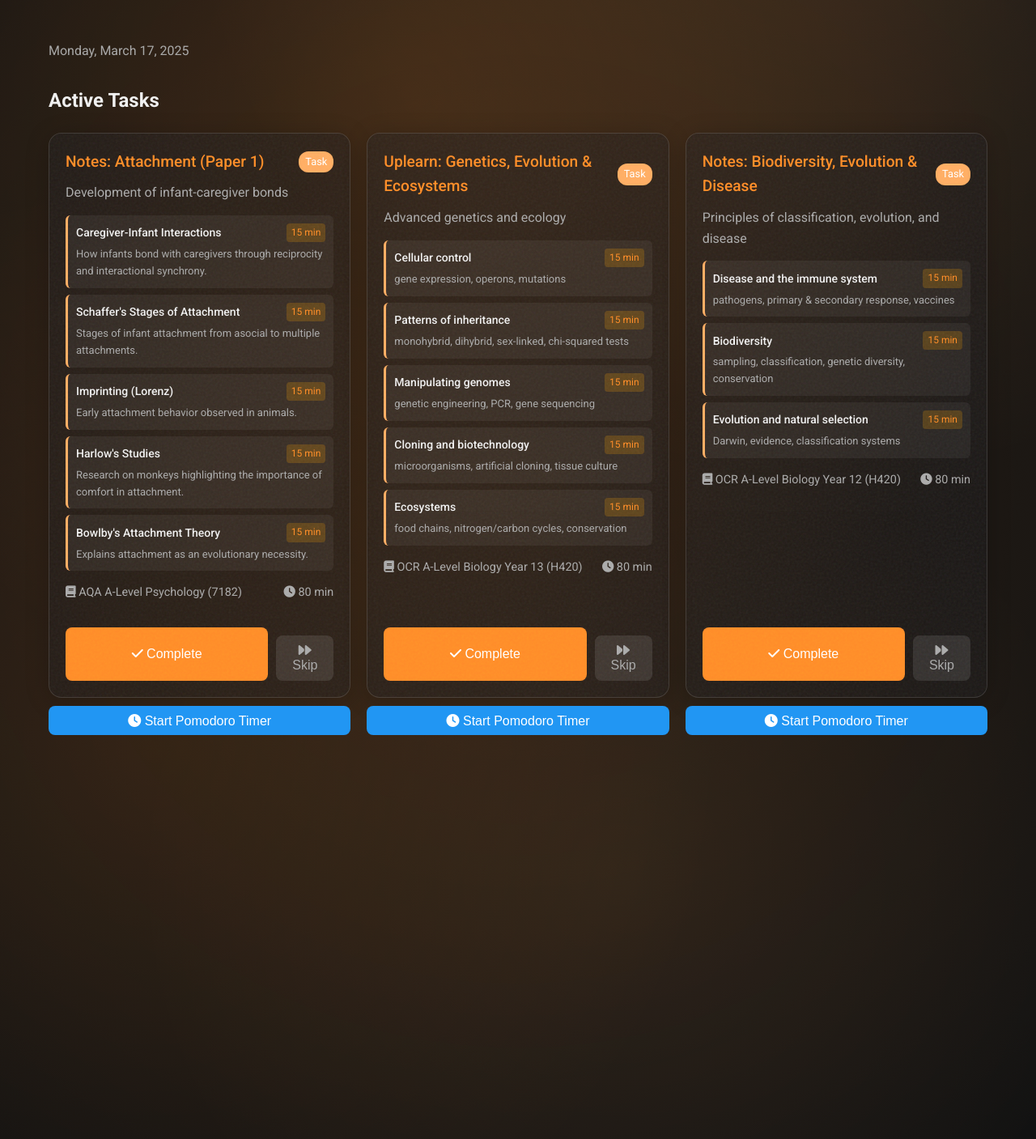
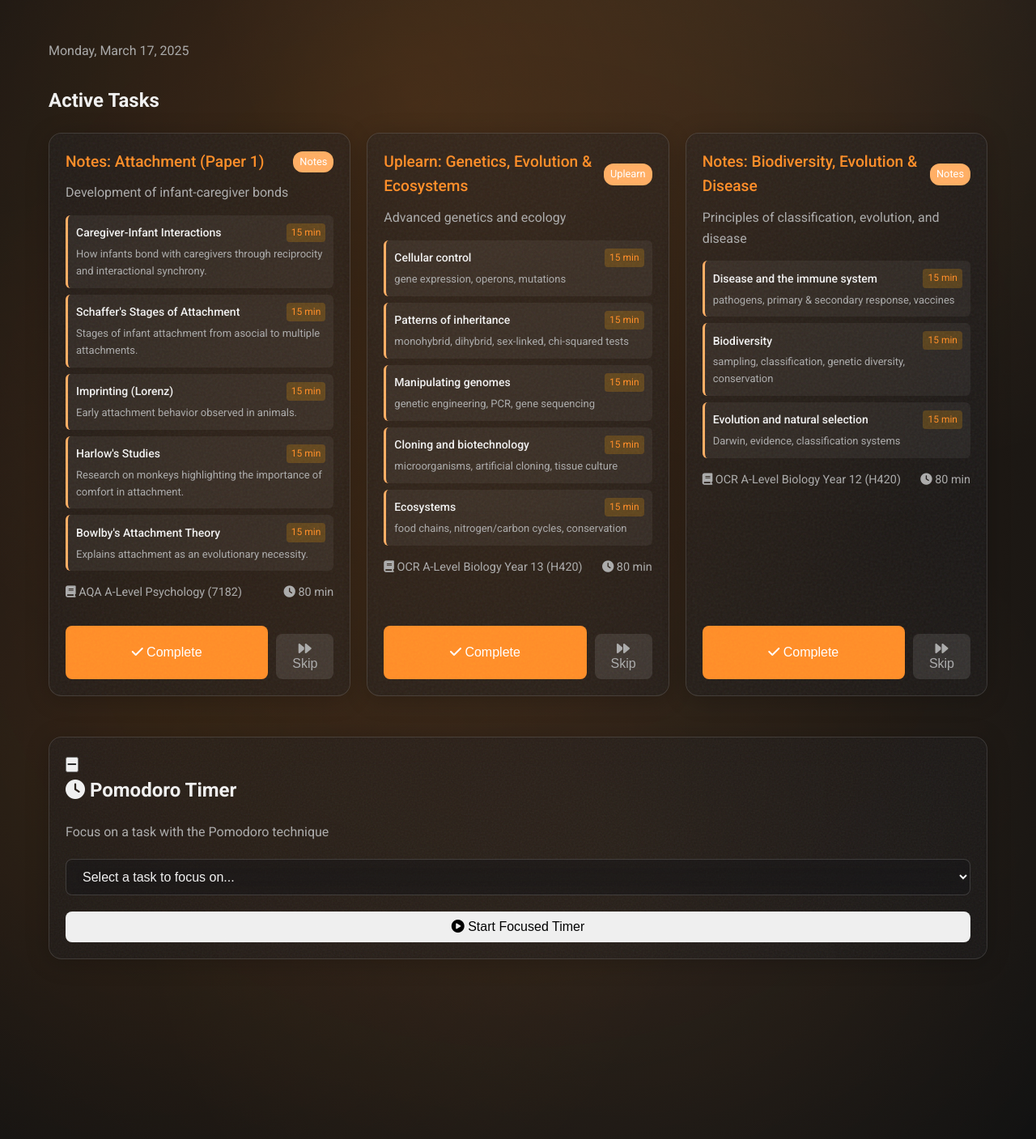
Before and after one commit to PURUSHOTHAM-REDDY-N/03Prod, a Flask app: page / in a window 1280 px wide. Shown: the part 204-1611 px from the top of the page at 81% size. Run offline with Flask 3, Linux system fonts and the light colour scheme; a user stored in the database is signed in; data comes from the database, SQL or seed files in the repository.

Commit message:
Improved UI: Added compact Pomodoro timer with hide/show functionality and fixed task type capitalization

```diff
--- a/app/templates/main/index.html
+++ b/app/templates/main/index.html
@@ -1,6 +1,95 @@
 {% extends "base.html" %}
 
 {% block title %}Dashboard | Timetable{% endblock %}
+
+{% block styles %}
+<style>
+    .pomodoro-compact {
+        max-width: 100%;
+        margin-left: auto;
+        margin-right: auto;
+        background-color: var(--accent-color);
+        border: 1px solid rgba(255, 149, 0, 0.5);
+        position: relative;
+    }
+
+    .pomodoro-compact h2 {
+        color: white;
+    }
+
+    .pomodoro-compact p {
+        color: rgba(255, 255, 255, 0.8);
+    }
+
+    .pomodoro-compact select {
+        border: 1px solid rgba(255, 255, 255, 0.3);
+        background-color: rgba(255, 255, 255, 0.9);
+    }
+
+    #start-pomodoro-btn {
+        background-color: white;
+        color: var(--accent-color);
+        border: none;
+        font-weight: bold;
+        transition: all 0.3s ease;
+    }
+
+    #start-pomodoro-btn:hover {
+        background-color: rgba(255, 255, 255, 0.9);
+        transform: translateY(-2px);
+        box-shadow: 0 4px 8px rgba(0,0,0,0.1);
+    }
+
+    .hide-pomodoro-btn {
+        position: absolute;
+        top: 10px;
+        right: 10px;
+        background: rgba(255, 255, 255, 0.2);
+        border: 1px solid rgba(255, 255, 255, 0.4);
+        color: white;
+        width: 30px;
+        height: 30px;
+        border-radius: 50%;
+        display: flex;
+        align-items: center;
+        justify-content: center;
+        cursor: pointer;
+        transition: all 0.2s ease;
+        z-index: 5;
+    }
+
+    .hide-pomodoro-btn:hover {
+        background: rgba(255, 255, 255, 0.3);
+    }
+
+    .pomodoro-content {
+        transition: max-height 0.3s ease, opacity 0.3s ease, margin 0.3s ease, padding 0.3s ease;
+        max-height: 500px;
+        overflow: hidden;
+        opacity: 1;
+    }
+
+    .pomodoro-content.hidden {
+        max-height: 0;
+        opacity: 0;
+        margin: 0;
+        padding: 0;
+    }
+
+    @media (min-width: 768px) {
+        .pomodoro-compact {
+            max-width: calc(100% - 2rem);
+            border-radius: 10px;
+        }
+    }
+
+    @media (min-width: 992px) {
+        .pomodoro-compact {
+            max-width: calc(100% - 4rem);
+        }
+    }
+</style>
+{% endblock %}
 
 {% block content %}
 <div class="d-flex justify-between items-center mb-3">
@@ -37,13 +126,7 @@
                         <div class="task-header">
                             <h3 class="task-title">{{ task.title }}</h3>
                             <span class="task-badge">
-                                {% if task.task_type is string %}
-                                    {{ task.task_type }}
-                                {% elif task.task_type is mapping and task.task_type.name %}
-                                    {{ task.task_type.name }}
-                                {% else %}
-                                    Task
-                                {% endif %}
+                                {{ task.task_type.name|capitalize }}
                             </span>
                         </div>
 
@@ -84,16 +167,34 @@
                             </div>
                         </div>
                     </div>
-                    <button class="btn btn-info pomodoro-button w-full mt-1" onclick="startPomodoroWithTask('{{ task.id }}', '{{ task.title }}')">
-                        <i class="fas fa-clock"></i> Start Pomodoro Timer
-                    </button>
                 </div>
             {% endfor %}
         </div>
     {% endif %}
 
+    {% if active_tasks %}
+        <div class="glass-card mt-3 mb-3 pomodoro-compact" id="pomodoro-container">
+            <button class="hide-pomodoro-btn" id="toggle-pomodoro-btn" title="Hide Pomodoro Timer">
+                <i class="fas fa-minus"></i>
+            </button>
+            <h2 class="mb-2"><i class="fas fa-clock"></i> Pomodoro Timer</h2>
+            <div class="pomodoro-content" id="pomodoro-content">
+                <p class="text-secondary mb-2">Focus on a task with the Pomodoro technique</p>
+                <select id="pomodoro-task-select" class="form-control mb-2">
+                    <option value="">Select a task to focus on...</option>
+                    {% for task in active_tasks %}
+                    <option value="{{ task.id }}" data-title="{{ task.title }}">{{ task.title }}</option>
+                    {% endfor %}
+                </select>
+                <button id="start-pomodoro-btn" class="btn w-full">
+                    <i class="fas fa-play-circle"></i> Start Focused Timer
+                </button>
+            </div>
+        </div>
+    {% endif %}
+
     {% if completed_tasks %}
-        <h2 class="mt-4 mb-2">Completed Tasks</h2>
+        <h2 class="mt-4 mb-2"><a href="{{ url_for('main.progress') }}" class="text-accent" style="text-decoration: none; display: flex; align-items: center;">Completed Tasks <i class="fas fa-arrow-right" style="margin-left: 8px; font-size: 0.8em;"></i></a></h2>
         <div class="grid">
             {% for task in completed_tasks %}
                 <div class="task-container">
@@ -101,13 +202,7 @@
                         <div class="task-header">
                             <h3 class="task-title">{{ task.title }}</h3>
                             <span class="task-badge">
-                                {% if task.task_type is string %}
-                                    {{ task.task_type }}
-                                {% elif task.task_type is mapping and task.task_type.name %}
-                                    {{ task.task_type.name }}
-                                {% else %}
-                                    Task
-                                {% endif %}
+                                {{ task.task_type.name|capitalize }}
                             </span>
                         </div>
 
@@ -152,7 +247,7 @@
 
 {% block scripts %}
 <script>
-// Start Pomodoro with selected task
+// Function for starting Pomodoro with selected task
 function startPomodoroWithTask(taskId, taskTitle) {
     // Save task to localStorage for the Pomodoro page
     localStorage.setItem('currentPomodoroTask', taskId);
@@ -167,6 +262,57 @@
         document.querySelector('button[data-href]').addEventListener('click', function() {
             location.href = this.getAttribute('data-href');
         });
+
+        // Toggle Pomodoro Timer visibility
+        const togglePomodoroBtn = document.getElementById('toggle-pomodoro-btn');
+        const pomodoroContent = document.getElementById('pomodoro-content');
+
+        if (togglePomodoroBtn && pomodoroContent) {
+            // Check if previously hidden
+            const isPomodoroHidden = localStorage.getItem('pomodoroHidden') === 'true';
+
+            if (isPomodoroHidden) {
+                pomodoroContent.classList.add('hidden');
+                togglePomodoroBtn.innerHTML = '<i class="fas fa-plus"></i>';
+                togglePomodoroBtn.title = "Show Pomodoro Timer";
+            }
+
+            togglePomodoroBtn.addEventListener('click', function(e) {
+                e.preventDefault();
+                e.stopPropagation();
+
+                if (pomodoroContent.classList.contains('hidden')) {
+                    pomodoroContent.classList.remove('hidden');
+                    togglePomodoroBtn.innerHTML = '<i class="fas fa-minus"></i>';
+                    togglePomodoroBtn.title = "Hide Pomodoro Timer";
+                    localStorage.setItem('pomodoroHidden', 'false');
+                } else {
+                    pomodoroContent.classList.add('hidden');
+                    togglePomodoroBtn.innerHTML = '<i class="fas fa-plus"></i>';
+                    togglePomodoroBtn.title = "Show Pomodoro Timer";
+                    localStorage.setItem('pomodoroHidden', 'true');
+                }
+            });
+        }
+
+        // Setup Pomodoro Timer button
+        const startPomodoroBtn = document.getElementById('start-pomodoro-btn');
+        const pomodoroTaskSelect = document.getElementById('pomodoro-task-select');
+
+        if (startPomodoroBtn && pomodoroTaskSelect) {
+            startPomodoroBtn.addEventListener('click', function() {
+                const selectedOption = pomodoroTaskSelect.options[pomodoroTaskSelect.selectedIndex];
+                const taskId = pomodoroTaskSelect.value;
+
+                if (!taskId) {
+                    alert('Please select a task first');
+                    return;
+                }
+
+                const taskTitle = selectedOption.getAttribute('data-title');
+                startPomodoroWithTask(taskId, taskTitle);
+            });
+        }
 
         // Refresh tasks button
         const refreshTasksBtn = document.getElementById('refresh-tasks-btn');
--- a/app/templates/main/progress.html
+++ b/app/templates/main/progress.html
@@ -295,7 +295,7 @@
                 <div class="glass-card task-card">
                     <div class="task-header">
                         <h3 class="task-title">{{ task.title }}</h3>
-                        <span class="task-badge">{{ task.task_type.name }}</span>
+                        <span class="task-badge">{{ task.task_type.name|capitalize }}</span>
                     </div>
 
                     <div class="task-content">
```
